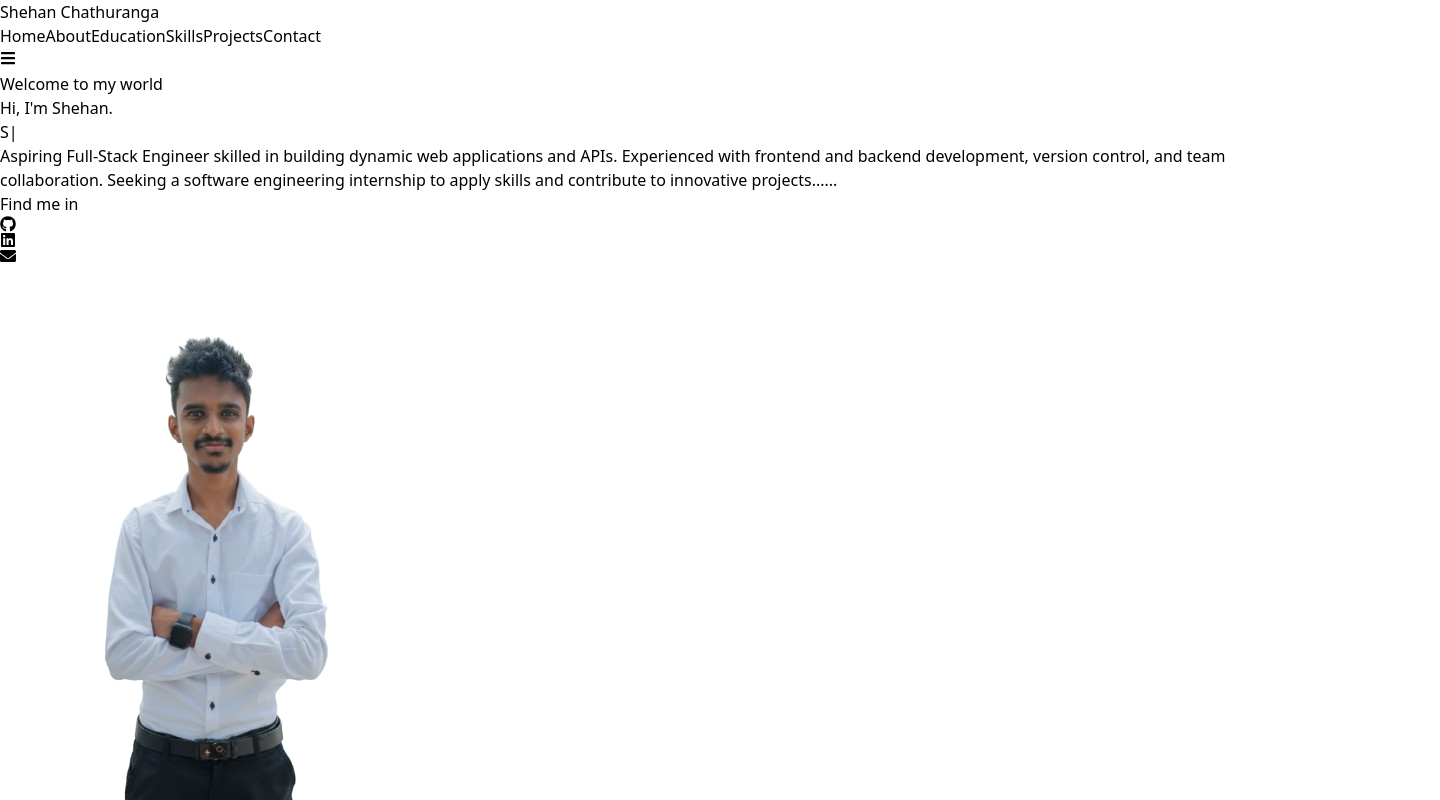
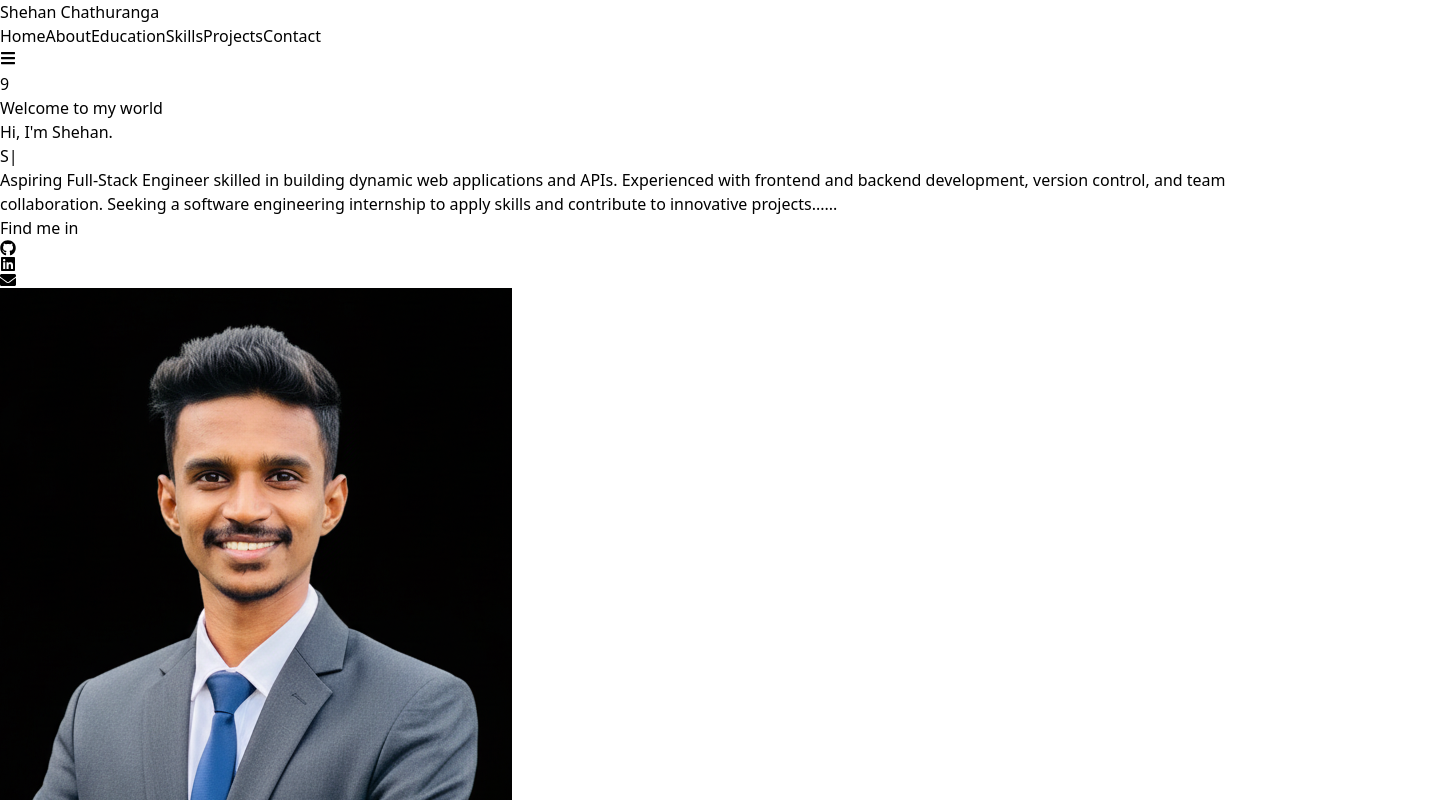
Before and after one commit to shehanchathu2/My_Portfolio, a React (Vite) app: page / in a window 1280 px wide. Shown: the top 800 px of the page, 1440 px wide, since content can reach past the window. Built offline with nearby package versions, Linux system fonts and the light colour scheme.

Commit message:
chnage the index page

```diff
--- a/src/App.jsx
+++ b/src/App.jsx
@@ -3,7 +3,11 @@ import Portfolio from './Pages/Portfolio'
 
 const App = () => {
   return (
+    <>
+
     <Portfolio/>
+    </>
+
   )
 }
 
--- a/src/Pages/Portfolio.jsx
+++ b/src/Pages/Portfolio.jsx
@@ -1,14 +1,5 @@
 import React, { useState, useEffect } from 'react';
 import { motion, useScroll, useSpring } from 'framer-motion';
-import {
-  FaGithub, FaLinkedin, FaEnvelope, FaReact, FaNode, FaDatabase,
-  FaCode, FaExternalLinkAlt, FaGraduationCap, FaAward, FaDownload,
-  FaPhone, FaMapMarkerAlt, FaBars, FaTimes, FaArrowUp
-} from 'react-icons/fa';
-import {
-  SiTailwindcss, SiMongodb, SiPostgresql, SiTypescript,
-  SiDocker, SiJavascript, SiPython, SiGit
-} from 'react-icons/si';
 
 import HomeSection from '../components/HomeSection';
 import AboutSection from '../components/AboutSection';
@@ -57,7 +48,9 @@ export default function Portfolio() {
   };
 
   return (
-    <div className="min-h-screen text-gray-100 bg-[#0a0f1f] relative overflow-hidden">
+    <div className="z-10 min-h-screen text-gray-100 bg-[#0a0f1f] relative overflow-hidden">
+      {/* <div className="relative z-10 max-w-7xl mx-auto w-full grid md:grid-cols-2 gap-12 items-center bg-[#0a0f1f]"> */}
+
 
       {/* ===== Background Effects (ONLY ADDITION) ===== */}
       <div className="absolute inset-0 -z-10">
@@ -89,7 +82,6 @@ export default function Portfolio() {
       <ContactSection />
       <Footer />
 
-      {/* Scroll To Top Button */}
 
     </div>
   );
--- a/src/components/AboutSection.jsx
+++ b/src/components/AboutSection.jsx
@@ -12,7 +12,7 @@ import {
 
 const AboutSection = () => {
   return (
-    <section id="about" className="py-20 px-6 bg-gray-800/30">
+    <section id="about" className="py-20 px-6 bg-gray-800 bg-gradient-to-br from-[#0b1220] via-[#0f172a] to-[#020617]">
       <div className="max-w-7xl mx-auto">
         <motion.h2
           initial={{ opacity: 0 }}
--- a/src/components/ContactSection.jsx
+++ b/src/components/ContactSection.jsx
@@ -11,7 +11,7 @@ import {
 } from 'react-icons/si';
 const ContactSection = () => {
   return (
-   <section id="contact" className="py-20 px-6 bg-gray-800/30">
+   <section id="contact" className="py-20 px-6 bg-gradient-to-br from-[#0b1220] via-[#0f172a] to-[#020617]">
         <div className="max-w-4xl mx-auto">
           <motion.h2
             initial={{ opacity: 0 }}
--- a/src/components/Footer.jsx
+++ b/src/components/Footer.jsx
@@ -12,7 +12,7 @@ import {
 
 const Footer = () => {
   return (
-    <footer className="py-8 px-6 border-t border-gray-800">
+    <footer className="py-8 px-6 border-t border-gray-800 bg-gradient-to-br from-[#0b1220] via-[#0f172a] to-[#020617]">
         <div className="max-w-7xl mx-auto">
           <div className="flex flex-col md:flex-row justify-between items-center gap-4">
             <div className="text-gray-400 text-center md:text-left">
--- a/src/components/HomeSection.jsx
+++ b/src/components/HomeSection.jsx
@@ -21,9 +21,90 @@ const HomeSection = () => {
   };
 
   return (
-    <section id="home" className="min-h-screen flex items-center justify-center px-6 pt-20 bg-[#0b1220]">
-      <div className="max-w-7xl mx-auto w-full grid md:grid-cols-2 gap-12 items-center">
-        {/* Left Content */}
+
+    <div className="relative h-screen min-h-screen">
+
+
+      <div
+        className="fixed inset-0 -z-10 bg-cover bg-center opacity-[0.08] pointer-events-none"
+        style={{
+          backgroundImage: `
+            linear-gradient(45deg, transparent 48%, #ffffff 49%, #ffffff 51%, transparent 52%),
+            linear-gradient(-45deg, transparent 48%, #ffffff 49%, #ffffff 51%, transparent 52%)
+          `,
+          backgroundSize: '80px 80px',
+          backgroundPosition: 'center center',
+        }}
+      ></div>
+      <div
+        className="fixed inset-0 -z-10 bg-cover bg-center opacity-[0.05] pointer-events-none"
+        style={{
+          backgroundImage: `
+            linear-gradient(30deg, transparent 49%, #ffffff 50%, #ffffff 51%, transparent 52%),
+            linear-gradient(-30deg, transparent 49%, #ffffff 50%, #ffffff 51%, transparent 52%)
+          `,
+          backgroundSize: '120px 120px',
+          backgroundPosition: '0 0, 60px 60px',
+        }}
+      ></div>
+
+
+
+      <section
+        id="home"
+        className="relative min-h-screen flex items-center justify-center px-6 pt-20 overflow-hidden
+             "
+      >
+
+
+
+
+        <motion.div
+          animate={{ scale: [1, 1.2, 1], x: [0, 40, 0], y: [0, -30, 0] }}
+          transition={{ duration: 12, repeat: Infinity, ease: "easeInOut" }}
+          className="absolute top-1/4 -right-24 w-[500px] h-[500px] bg-pink-500/20 rounded-full blur-[140px]"
+        />
+
+
+        <motion.div
+          animate={{ scale: [1, 1.3, 1], x: [0, -40, 0], y: [0, 40, 0] }}
+          transition={{ duration: 16, repeat: Infinity, ease: "easeInOut" }}
+          className="absolute bottom-1/4 -left-24 w-[600px] h-[600px] bg-blue-500/20 rounded-full blur-[160px]"
+        />
+
+        <div className="absolute inset-0 bg-[radial-gradient(circle_at_center,transparent_0%,#020617_85%)] pointer-events-none" />
+        9
+        <motion.div
+          animate={{
+            scale: [1, 1.2, 1],
+            opacity: [0.3, 0.5, 0.3],
+            x: [0, 50, 0],
+            y: [0, -30, 0],
+          }}
+          transition={{ duration: 10, repeat: Infinity, ease: "easeInOut" }}
+          className="absolute top-1/4 -right-20 w-[500px] h-[500px] bg-pink-600/20 rounded-full blur-[120px] pointer-events-none"
+        />
+
+        <motion.div
+          animate={{
+            scale: [1, 1.3, 1],
+            opacity: [0.2, 0.4, 0.2],
+            x: [0, -50, 0],
+            y: [0, 40, 0],
+          }}
+          transition={{ duration: 15, repeat: Infinity, ease: "easeInOut" }}
+          className="absolute bottom-1/4 -left-20 w-[600px] h-[600px] bg-blue-600/10 rounded-full blur-[120px] pointer-events-none"
+        />
+
+        {/* 2. Geometric Mesh Grid (Fixed scrolling effect) */}
+
+
+        {/* 3. Vignette Overlay (Darkens edges to focus on content) */}
+        <div className="absolute inset-0 bg-[radial-gradient(circle_at_center,transparent_0%,#0b1220_90%)] pointer-events-none"></div>
+
+
+        <div className="max-w-7xl mx-auto w-full grid md:grid-cols-2 gap-12 items-center relative z-10">
+
           <motion.div
             initial="hidden"
             animate="visible"
@@ -35,12 +116,13 @@ const HomeSection = () => {
               initial={{ opacity: 0 }}
               animate={{ opacity: 1 }}
               transition={{ delay: 0.2 }}
-            className="text-gray-400 text-sm uppercase tracking-widest mb-6"
+              className="flex items-center gap-2 text-gray-400 text-sm uppercase tracking-widest mb-6 font-semibold"
             >
+              <span className="text-gray-400 text-sm uppercase tracking-widest mb-6"></span>
               Welcome to my world
             </motion.div>
 
-          <h1 className="text-5xl md:text-6xl font-bold mb-4 leading-tight">
+            <h1 className="text-5xl md:text-7xl font-bold mb-4 leading-tight">
               <span className="text-white">Hi, I'm </span>
               <span
               className="text-transparent bg-clip-text bg-gradient-to-r from-sky-400 to-blue-500">
@@ -54,106 +136,53 @@ const HomeSection = () => {
                 "Full Stack Developer",
                 "Back-End Developer",
               ]}
-            className="text-3xl font-bold text-sky-500"
+              className="text-3xl font-bold text-gray-300"
             />
 
-          <p className="text-lg text-gray-400 mb-12 mt-6  max-w-xl leading-relaxed">
-            Aspiring Full-Stack Engineer skilled in building dynamic web applications and APIs. Experienced with frontend and backend development, version control, and team collaboration. Seeking a software engineering internship to apply skills and contribute to innovative projects......         </p>
+            <p className="text-lg text-gray-400 mb-12 mt-6 max-w-xl leading-relaxed">
+              Aspiring Full-Stack Engineer skilled in building dynamic web applications and APIs. Experienced with frontend and backend development, version control, and team collaboration. Seeking a software engineering internship to apply skills and contribute to innovative projects......
+            </p>
 
-          {/* Social Links and Skills */}
-          <div className="grid grid-cols-2 gap-8 mb-8">
-            {/* Find Me In */}
-            <div>
-              <h3 className="text-gray-500 text-xs uppercase tracking-wider mb-4">Find me in</h3>
-              <div className="flex gap-3">
+            <div className="flex flex-col gap-4">
+              <h3 className="text-gray-500 text-xs uppercase tracking-wider font-bold">Find me in</h3>
+              <div className="flex gap-4">
+                {[FaGithub, FaLinkedin, FaEnvelope].map((Icon, idx) => (
                   <motion.a
+                    key={idx}
                     href="#"
-                  whileHover={{ scale: 1.1, y: -2 }}
-                  className="w-14 h-14 bg-gray-800/50 border border-gray-700 hover:border-cyan-500 rounded-lg flex items-center justify-center text-xl text-gray-400 hover:text-cyan-400 transition-all"
+                    whileHover={{ scale: 1.1, y: -5 }}
+                    className="w-12 h-12 bg-white/5 border border-white/10 backdrop-blur-md hover:border-pink-500/50 rounded-xl flex items-center justify-center text-xl text-gray-400 hover:text-pink-500 transition-all shadow-xl"
                   >
-                  <FaGithub />
+                    <Icon />
                   </motion.a>
-                <motion.a
-                  href="#"
-                  whileHover={{ scale: 1.1, y: -2 }}
-                  className="w-14 h-14 bg-gray-800/50 border border-gray-700 hover:border-cyan-500 rounded-lg flex items-center justify-center text-xl text-gray-400 hover:text-cyan-400 transition-all"
-                >
-                  <FaLinkedin />
-                </motion.a>
-                <motion.a
-                  href="#"
-                  whileHover={{ scale: 1.1, y: -2 }}
-                  className="w-14 h-14 bg-gray-800/50 border border-gray-700 hover:border-cyan-500 rounded-lg flex items-center justify-center text-xl text-gray-400 hover:text-cyan-400 transition-all"
-                >
-                  <FaEnvelope />
-                </motion.a>
+                ))}
               </div>
-            </div>
-
-            {/* Best Skill On */}
-            {/* <div>
-              <h3 className="text-gray-500 text-xs uppercase tracking-wider mb-4">Best skill on</h3>
-              <div className="flex gap-3">
-                <motion.div
-                  whileHover={{ scale: 1.1, y: -2 }}
-                  className="w-14 h-14 bg-gray-800/50 border border-gray-700 hover:border-cyan-500 rounded-lg flex items-center justify-center text-xl text-gray-400 hover:text-cyan-400 transition-all"
-                >
-                  <FaReact />
-                </motion.div>
-                <motion.div
-                  whileHover={{ scale: 1.1, y: -2 }}
-                  className="w-14 h-14 bg-gray-800/50 border border-gray-700 hover:border-cyan-500 rounded-lg flex items-center justify-center text-xl text-gray-400 hover:text-cyan-400 transition-all"
-                >
-                  <FaNode />
-                </motion.div>
-                <motion.div
-                  whileHover={{ scale: 1.1, y: -2 }}
-                  className="w-14 h-14 bg-gray-800/50 border border-gray-700 hover:border-cyan-500 rounded-lg flex items-center justify-center text-xl text-gray-400 hover:text-cyan-400 transition-all"
-                >
-                  <SiJavascript />
-                </motion.div>
-                <motion.div
-                  whileHover={{ scale: 1.1, y: -2 }}
-                  className="w-14 h-14 bg-gray-800/50 border border-gray-700 hover:border-cyan-500 rounded-lg flex items-center justify-center text-xl text-gray-400 hover:text-cyan-400 transition-all"
-                >
-                  <FaDatabase />
-                </motion.div>
-              </div>
-            </div> */}
             </div>
           </motion.div>
 
-        {/* Right Image */}
+
           <motion.div
-          initial={{ opacity: 0, x: 50 }}
-          animate={{ opacity: 1, x: 0 }}
+            initial={{ opacity: 0, scale: 0.9 }}
+            animate={{ opacity: 1, scale: 1 }}
             transition={{ duration: 0.8, delay: 0.3 }}
-          className="flex justify-center items-center w-full"
+            className="flex justify-center items-center w-full relative"
           >
-          <div className="relative w-full max-w-sm">
-            {/* Background gradient effect */}
-            <div className="absolute inset-0 bg-gradient-to-br from-cyan-500/20 to-purple-500/20 rounded-3xl blur-3xl"></div>
 
-            {/* Image container */}
-            <div className="relative rounded-3xl overflow-hidden">
+            <div className="absolute -top-10 -right-10 w-32 h-32 bg-pink-500/10 rounded-full blur-2xl"></div>
 
-              {/* Main Image */}
+            <div className="relative group">
+              <div className="relative rounded-2xl p-2 bg-gradient-to-b from-white/20 to-transparent backdrop-blur-xl shadow-2xl border border-white/20 overflow-hidden">
                 <img
-                src={image3}
+                  src={shehan}
                   alt="Professional"
-                className="w-full  z-90 h-full object-cover"
+                  className="w-full rounded-xl z-10 h-full object-cover transition-transform duration-500 group-hover:scale-105"
                 />
-              {/* Black Gradient Card */}
-              <div className="absolute bottom-0 left-0 w-full p-5 h-2/3
-                  bg-gradient-to-t from-black/80 via-black/40 to-transparent z-1">
               </div>
             </div>
-
-          </div>
           </motion.div>
-
         </div>
       </section>
+    </div>
   );
 };
 
--- a/src/components/ProjectsSection.jsx
+++ b/src/components/ProjectsSection.jsx
@@ -71,7 +71,7 @@ const ProjectsSection = () => {
 
   return (
     <div>
-      <section id="projects" className="py-20 px-6">
+      <section id="projects" className="py-20 px-6 bg-gradient-to-br from-[#0b1220] via-[#0f172a] to-[#020617]">
         <div className="max-w-7xl mx-auto">
           <motion.h2
             initial={{ opacity: 0 }}
--- a/src/components/SkillsSection.jsx
+++ b/src/components/SkillsSection.jsx
@@ -47,7 +47,7 @@ const SkillsSection = () => {
   const allSkills = Object.values(skills).flat();
 
   return (
-    <section id="skills" className="py-20 px-6 bg-gray-800/30">
+    <section id="skills" className="py-20 px-6 bg-gradient-to-br from-[#0b1220] via-[#0f172a] to-[#020617]">
       <div className="max-w-7xl mx-auto">
         <motion.h2
           initial={{ opacity: 0 }}
```
Also changed, not shown: 404.html (added, +14 -0 lines), index.html (+10 -0 lines). Lines whose indentation alone changed are shown as unchanged.
